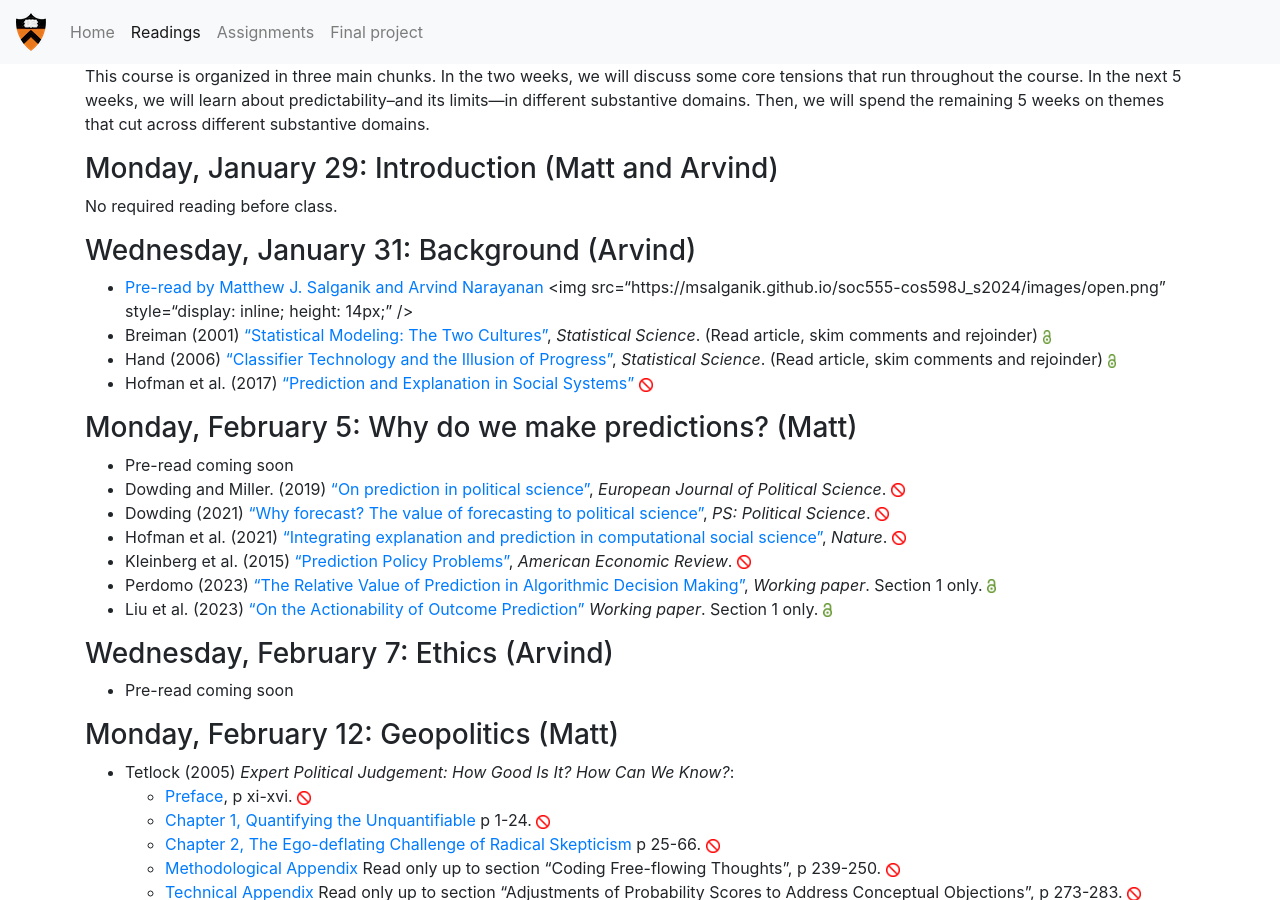
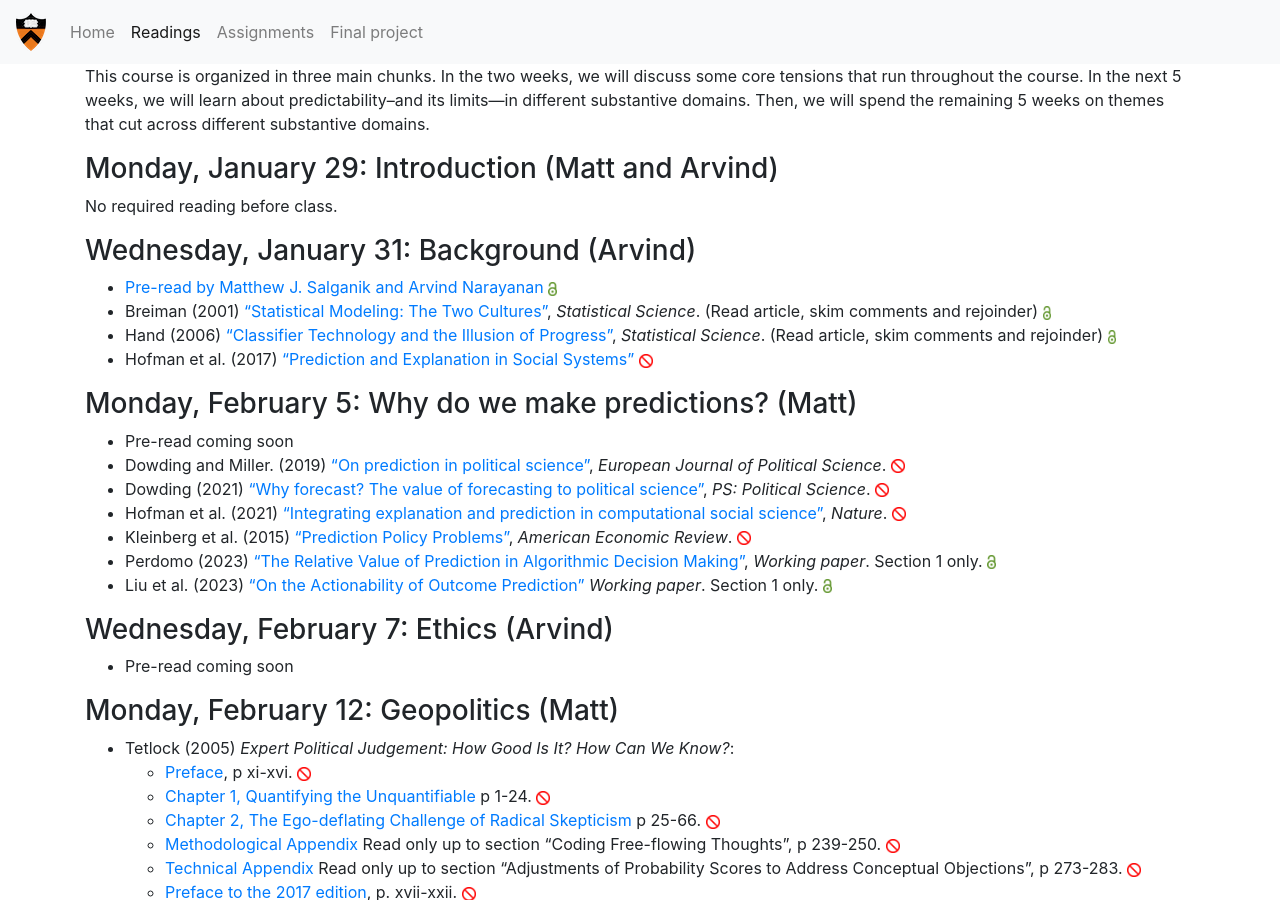
Before and after one commit to msalganik/soc555-cos598J_s2024, a Jekyll site: the page built from readings.md, in a window 1280 px wide and 900 px high. Built offline with Jekyll 4.4.1, drawn with Linux system fonts in a browser that asks for light colours; comment, search, counter and statistics services are not loaded.

Commit message:
small change

```diff
--- a/readings.md
+++ b/readings.md
@@ -15,7 +15,7 @@ No required reading before class.
 
 ### Wednesday, January 31: Background (Arvind)
 
-- [Pre-read by Matthew J. Salganik and Arvind Narayanan](https://msalganik.github.io/soc555-cos598J_s2024/class-materials/2024-01-31-background/limits-to-prediction-pre-read.pdf) <img src=“https://msalganik.github.io/soc555-cos598J_s2024/images/open.png” style=“display: inline; height: 14px;” />
+- [Pre-read by Matthew J. Salganik and Arvind Narayanan]( https://msalganik.github.io/soc555-cos598J_s2024/class-materials/2024-01-31-background/limits-to-prediction-pre-read.pdf) <img src="https://msalganik.github.io/soc555-cos598J_s2024/images/open.png" style="display: inline; height: 14px;" />
 - Breiman (2001) ["Statistical Modeling: The Two Cultures"](https://projecteuclid.org/euclid.ss/1009213726), _Statistical Science_. (Read article, skim comments and rejoinder) <img src="https://msalganik.github.io/soc555-cos598J_s2024/images/open.png" style="display: inline; height: 14px;" />
 - Hand (2006) ["Classifier Technology and the Illusion of Progress"](https://projecteuclid.org/euclid.ss/1149600839), _Statistical Science_. (Read article, skim comments and rejoinder) <img src="https://msalganik.github.io/soc555-cos598J_s2024/images/open.png" style="display: inline; height: 14px;" />
 - Hofman et al. (2017) ["Prediction and Explanation in Social Systems"](https://www.jstor.org/stable/24918297) <img src="https://msalganik.github.io/soc555-cos598J_s2024/images/closed.png" style="display: inline; height: 14px;" />
```
